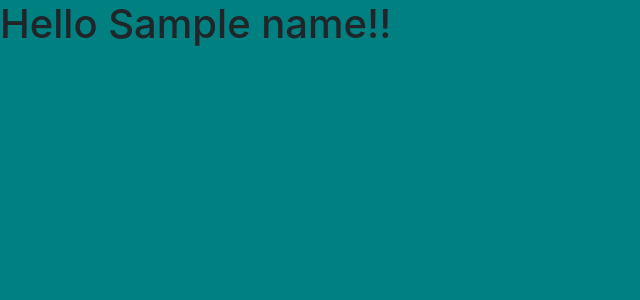
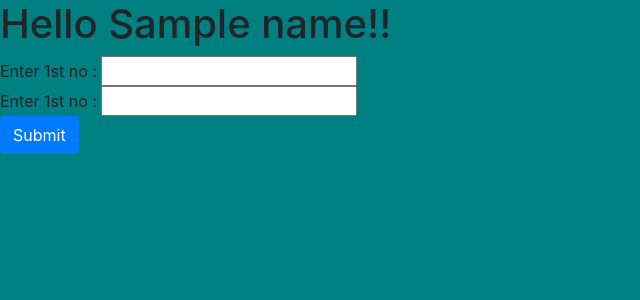
Before and after one commit to zinmyoswe/Django-app, a Django app: template templates/home.html in a window 1280 px wide. Shown: the top 300 px of the page, without its empty margins (0-640 px from the left). Run offline with Django 3.2, Linux system fonts and the light colour scheme; the template is opened without the code that fills it: most values are stand-ins (such as "Sample title", 1, 10 or a date in 2020); some libraries are stand-ins or nearby versions.

Commit message:
my changes

```diff
--- a/calc/urls.py
+++ b/calc/urls.py
@@ -3,5 +3,6 @@ from django.urls import path
 from . import views
 
 urlpatterns = [
-    path('',views.home, name='home')
+    path('',views.home, name='home'),
+    path('add',views.add, name='add')
 ]
--- a/templates/home.html
+++ b/templates/home.html
@@ -3,4 +3,10 @@
 {% block content %}
 <h1>Hello {{name}}!!</h1>
 
+<form action="add">
+    Enter 1st no : <input type="text" name="num1" ><br>
+    Enter 1st no : <input type="text" name="num2" ><br>
+    <input type="submit" class="btn btn-primary">
+</form>
+
 {% endblock %}
--- /dev/null
+++ b/templates/result.html
@@ -0,0 +1,6 @@
+{% extends 'base.html' %}
+
+{% block content %}
+
+    Result : {{result}}
+{% endblock %}
```
Also changed, not shown: calc/views.py (+8 -0 lines).
